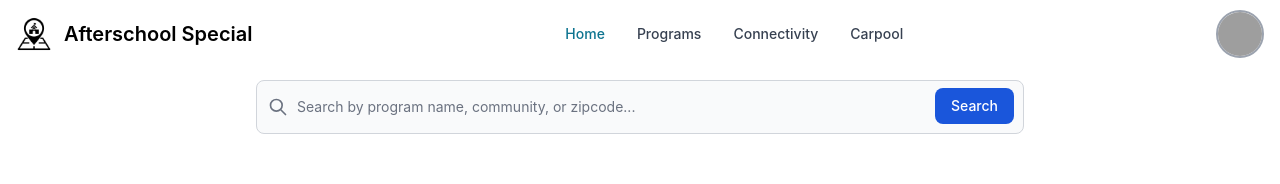
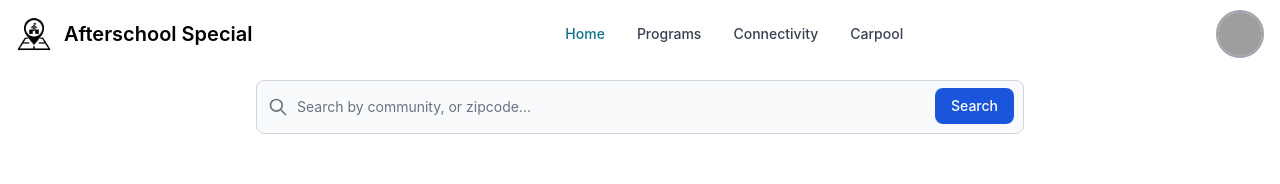
Before and after one commit to btdavis300/after-school-special, a React (Create React App) app in the folder client/: page / in a window 1280 px wide. Shown: the top 184 px of the page. Built offline with nearby package versions, Linux system fonts and the light colour scheme; no server answers; grey boxes are pictures that could not be loaded.

Commit message:
signup display fixed bug

```diff
--- a/client/src/components/MyConnectionsCard.js
+++ b/client/src/components/MyConnectionsCard.js
@@ -1,20 +1,30 @@
-import React, { useState } from 'react'
-import profPic from '../assets/prof-pic-ph.png'
+import React, { useState, useEffect } from 'react'
 import { Button, Modal } from 'flowbite-react'
 
 function MyConnectionsCard({ friend, onUnfriend }) {
     const [modal, setModal] = useState(false)
+    const [profPhoto, setProfPhoto] = useState([])
 
     function handleUnfriend() {
         onUnfriend(friend)
     }
+
+    useEffect(() => {
+        fetch(`/current_user_photos?id=${friend.id}`)
+            .then(r => r.json())
+            .then(photosArr => {
+                setProfPhoto(photosArr)
+            })
+    }, []);
+
+    console.log(profPhoto)
 
     return (
         <>
             <li class="py-3 sm:py-4">
                 <div class="flex items-center space-x-4">
                     <div class="flex-shrink-0">
-                        <img class="w-8 h-8 rounded-full" src={profPic} alt="profile" />
+                        <img class="object-cover w-8 h-8 rounded-full" src={profPhoto.image_url} alt="profile" />
                     </div>
                     <div class="flex-1 min-w-0">
                         <p class="text-sm font-medium text-gray-900 truncate dark:text-white">
--- a/client/src/components/NavBar.js
+++ b/client/src/components/NavBar.js
@@ -51,7 +51,7 @@
 
     function toLogin() {
         history.push('/login')
-        setVisible(!visible)
+        setVisible(true)
     }
 
     function handleProfDropClick(e) {
@@ -177,7 +177,7 @@
                         <div class="flex absolute inset-y-0 left-0 items-center pl-3 pointer-events-none">
                             <svg aria-hidden="true" class="w-5 h-5 text-gray-500 dark:text-gray-400" fill="none" stroke="currentColor" viewBox="0 0 24 24" xmlns="http://www.w3.org/2000/svg"><path stroke-linecap="round" stroke-linejoin="round" stroke-width="2" d="M21 21l-6-6m2-5a7 7 0 11-14 0 7 7 0 0114 0z"></path></svg>
                         </div>
-                        <input onChange={handleSearch} autocomplete="off" type="search" id="default-search" class="block p-4 pl-10 w-full text-sm text-gray-900 bg-gray-50 rounded-lg border border-gray-300 focus:ring-blue-500 focus:border-blue-500 dark:bg-gray-700 dark:border-gray-600 dark:placeholder-gray-400 dark:text-white dark:focus:ring-blue-500 dark:focus:border-blue-500" placeholder="Search by program name, community, or zipcode..." required="" />
+                        <input onChange={handleSearch} autocomplete="off" type="search" id="default-search" class="block p-4 pl-10 w-full text-sm text-gray-900 bg-gray-50 rounded-lg border border-gray-300 focus:ring-blue-500 focus:border-blue-500 dark:bg-gray-700 dark:border-gray-600 dark:placeholder-gray-400 dark:text-white dark:focus:ring-blue-500 dark:focus:border-blue-500" placeholder="Search by community, or zipcode..." required="" />
                         <button type="submit" class="text-white absolute right-2.5 bottom-2.5 bg-blue-700 hover:bg-blue-800 focus:ring-4 focus:outline-none focus:ring-blue-300 font-medium rounded-lg text-sm px-4 py-2 dark:bg-blue-600 dark:hover:bg-blue-700 dark:focus:ring-blue-800">Search</button>
                     </div>
                 </form >
```
